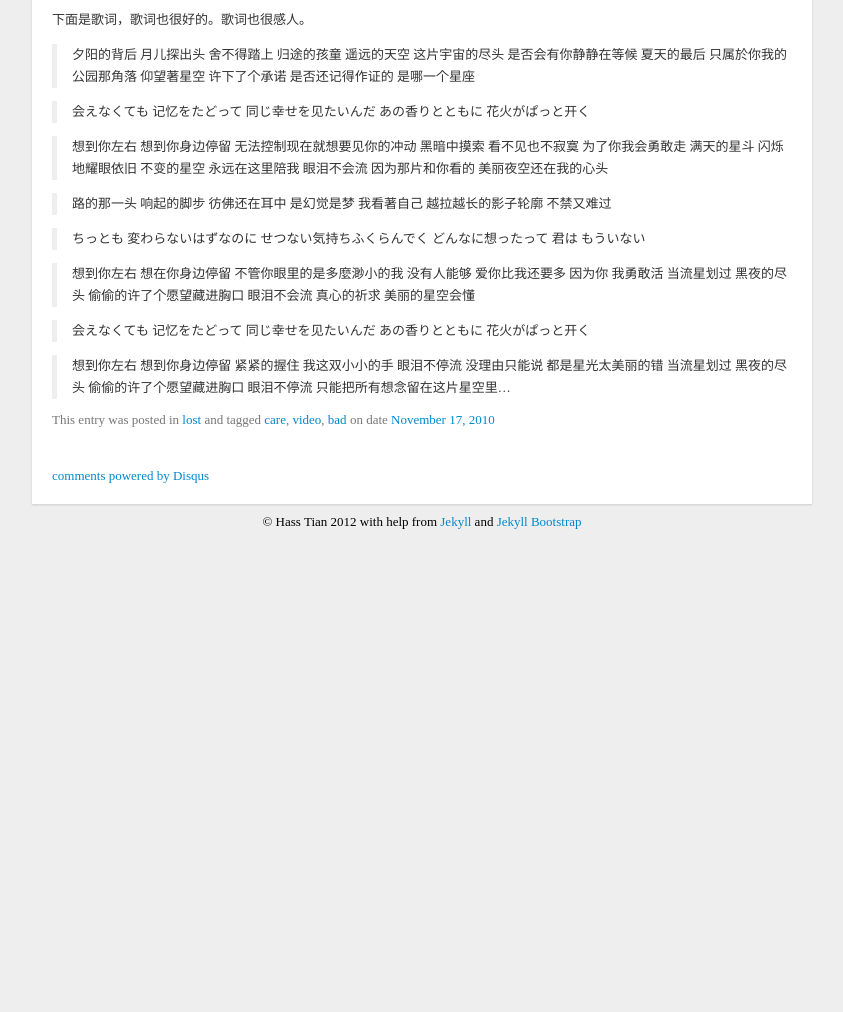
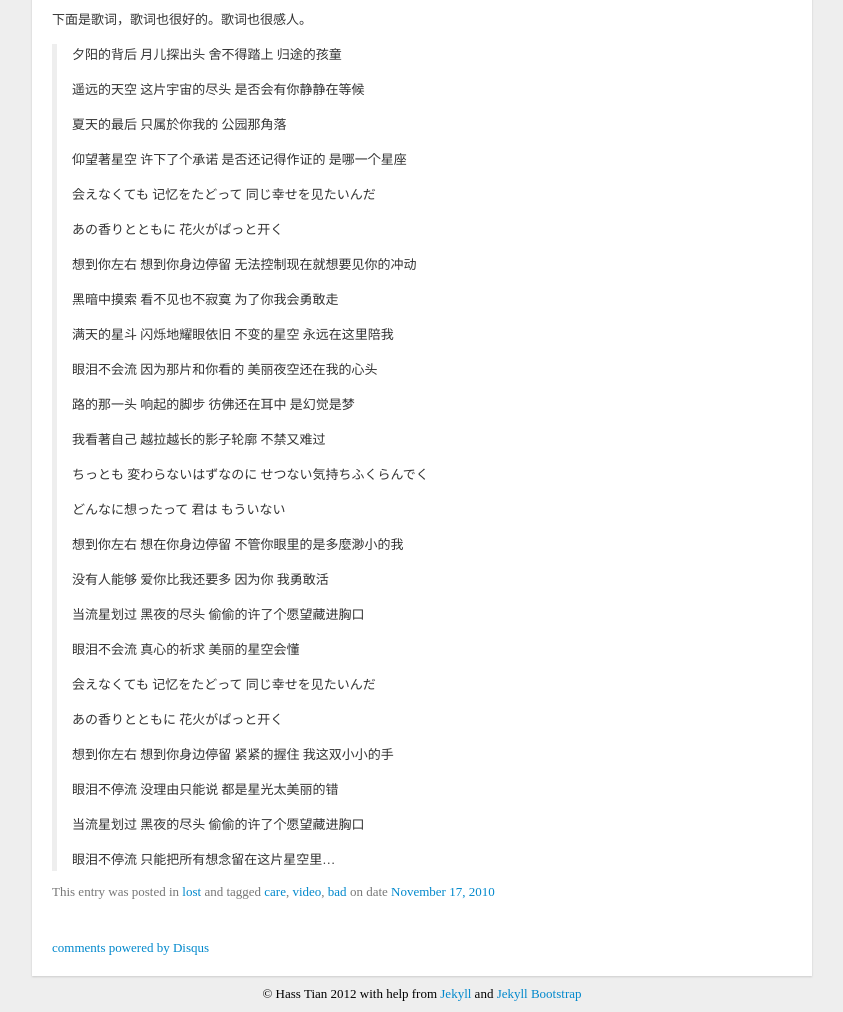
Before and after one commit to bugcook/eorza.github.com, a Jekyll site: the page built from _posts/2010-11-17-planetarium.md, in a window 1280 px wide, cut to the strip 466-1478 px from the top of the page. Shown: the whole strip, without its empty margins (218-1061 px from the left). Built offline with Jekyll 4.4.1, drawn with Linux system fonts in a browser that asks for light colours; comment, search, counter and statistics services are not loaded; before the commit the page ends 1006 px from its top, so only the background shows below that.

Commit message:
Adjust one post and fix some style

```diff
--- a/assets/stylesheets/style.css
+++ b/assets/stylesheets/style.css
@@ -11,7 +11,7 @@ blockquote {
 }
 ul {
     padding: 1em;
-    list-style-position:inside;
+    list-style:inside circle;
 }
 
 /* =Basic structure
@@ -122,7 +122,12 @@ h1, h2, h3, h4, h5, h6 {
 .page-content {
 	padding: 0 20px;
 }
-
+.page-content p,
+.page-content video,
+.page-content audio,
+.page-content figure {
+    margin: 1em 0;
+}
 .page-content h2 {
 	border-bottom: 1px solid #ddd;
 	padding-bottom: 10px;
@@ -141,7 +146,8 @@ h1, h2, h3, h4, h5, h6 {
 
 .page-content video {
 	display: block;
-	max-width: 480px;
+	max-width: 98%;
+    margin: 1em auto;
 }
 .page-content audio {
 	display: block;
```
Also changed, not shown: _posts/2010-11-17-planetarium.md (+24 -7 lines).
